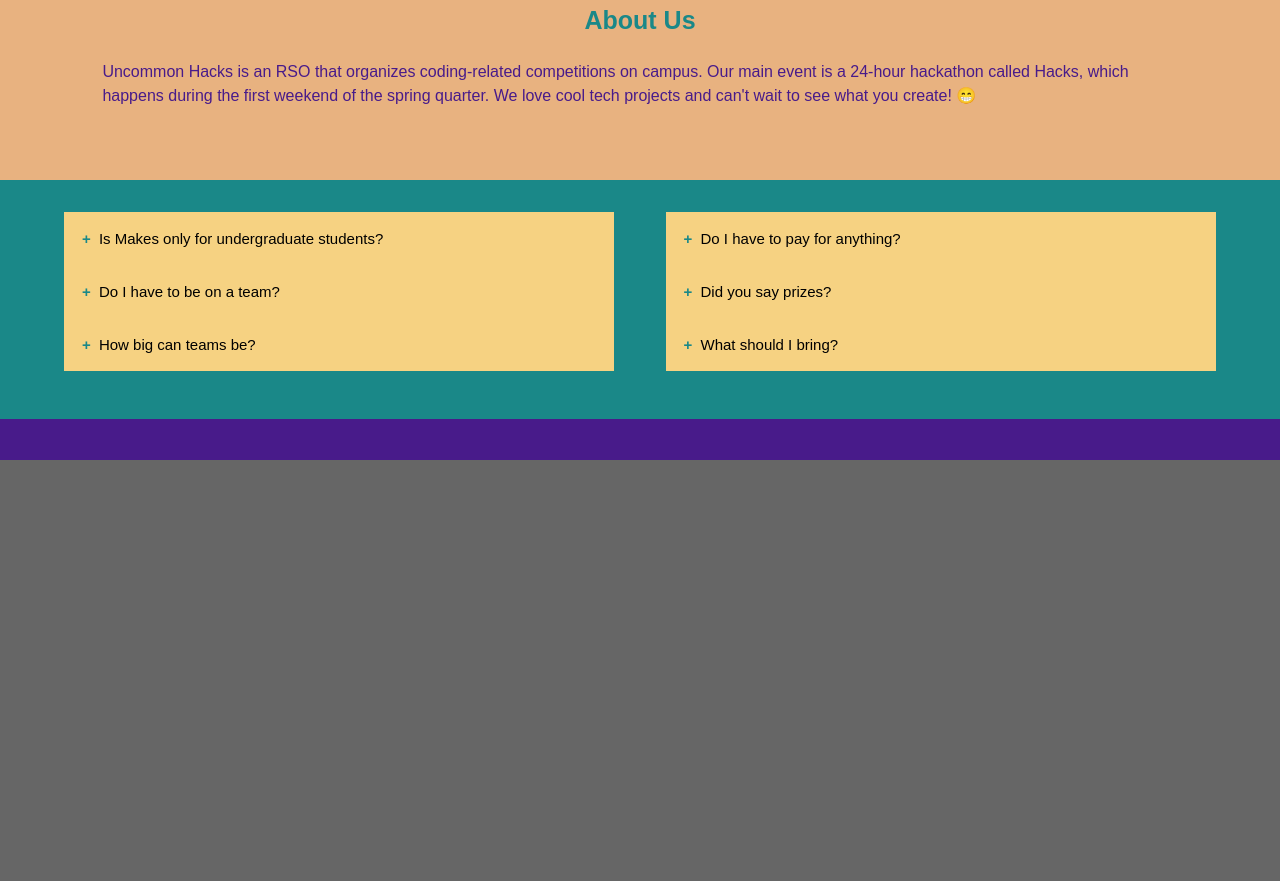
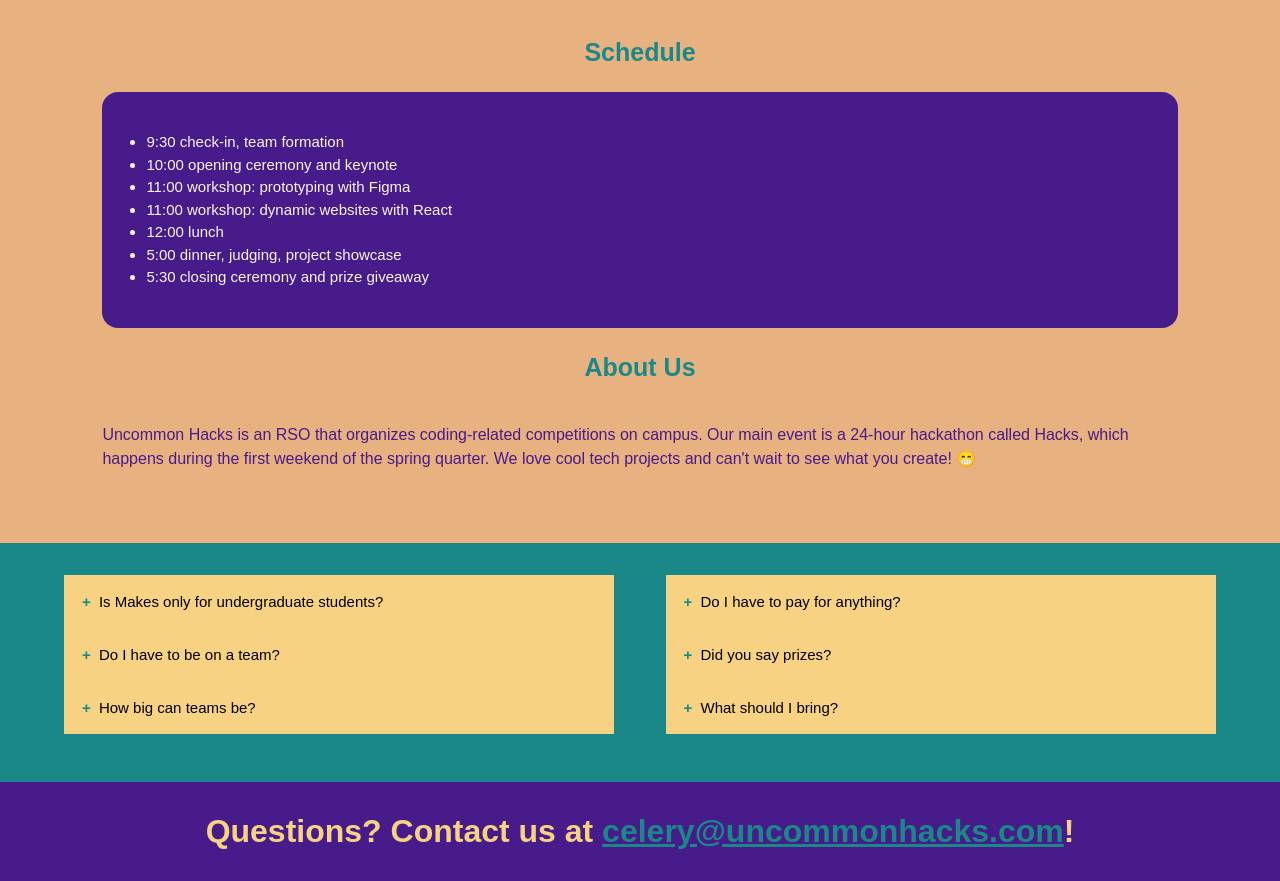
Before and after one commit to uncommonhacks/makes23_temp, a plain HTML site: page index.html in a window 1280 px wide. Shown: the part 1212-2093 px from the top of the page. Before the commit the page ends 1672 px from the top, so only its background shows below. Drawn offline with Linux system fonts and the light colour scheme.

Commit message:
added schedule and footer:

```diff
--- a/index.html
+++ b/index.html
@@ -248,11 +248,24 @@ li {
 
   <h3 class="bold">Judging</h3>
 
-  <p>
+  <p class="info-text">
     Once you've gotten a chance to work on your project for a couple of hours, you will be assigned a table, and will get to present your work during the project showcase. Then, we will choose winners for different categories and award our prizes.
   </p>
+  <h3 class="bold">Schedule</h3>
+  <div class="list-container">
+    <ul>
+        <li>9:30 check-in, team formation</li>
+        <li>10:00 opening ceremony and keynote</li>
+        <li>11:00 workshop: prototyping with Figma</li>
+        <li>11:00 workshop: dynamic websites with React</li>
+        <li>12:00 lunch</li>
+        <li>5:00 dinner, judging, project showcase</li>
+        <li>5:30 closing ceremony and prize giveaway</li>
+    </ul>
+</div>
+
   <h3 class="bold">About Us</h3>
-  <p>Uncommon Hacks is an RSO that organizes coding-related competitions on campus. Our main event is a 24-hour hackathon called Hacks, which happens during the first weekend of the spring quarter. We love cool tech projects and can't wait to see what you create! 😁
+  <p class="info-text">Uncommon Hacks is an RSO that organizes coding-related competitions on campus. Our main event is a 24-hour hackathon called Hacks, which happens during the first weekend of the spring quarter. We love cool tech projects and can't wait to see what you create! 😁
     </p>
 </header>
 
@@ -284,16 +297,14 @@ li {
     </div>
     <button type="button" class="collapsible"><span class="bullet">+</span> What should I bring?</button>
     <div class="content">
-      <p>The basic thing is a laptop, and if you are planning on staying the night we recommend some additional items:
-        a sleeping bag, change of clothes, and a toothbrush/toothpaste, but you don't have to stay the night although
-        we may have limitations on when people can enter and exit the venue during the night.
+      <p>Just a laptop and your (uncommon) ideas.
        </p>
     </div>
   </article>
 </section>
 
 <footer>
-  <h1> </h1>
+  <h1>Questions? Contact us at <a href="mailto:celery@uncommonhacks.com" style="color:#1a8888">celery@uncommonhacks.com</a>!</h1>
 </footer>
 
 <script>
```
